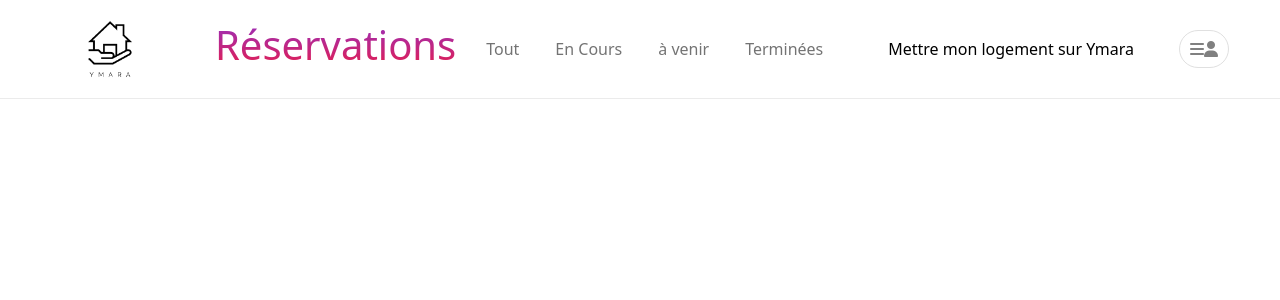
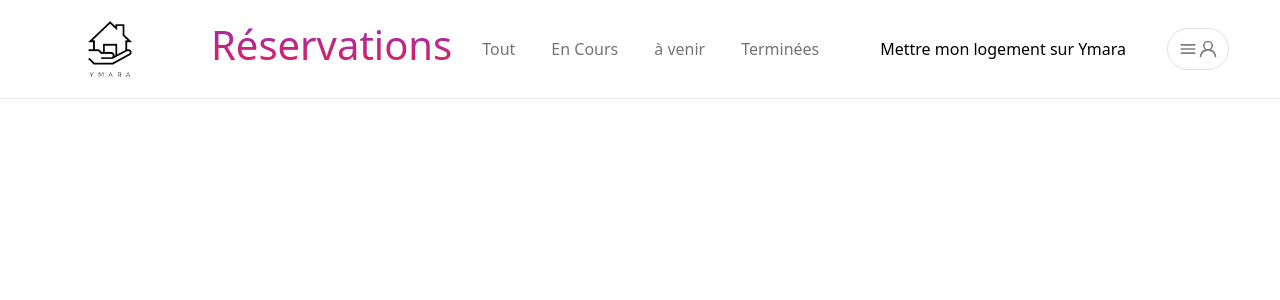
Before and after one commit to yasmine412/ProjetWeb, a Symfony app: template templates/reservation/Reservation.html.twig in a window 1280 px wide. Shown: the top 300 px of the page. Run offline with Twig, Linux system fonts and the light colour scheme; the template is opened without the code that fills it: most values are stand-ins (such as "Sample title", 1, 10 or a date in 2020); some libraries are stand-ins or nearby versions.

Commit message:
Reservation +fix recherche

```diff
--- a/templates/reservation/Reservation.html.twig
+++ b/templates/reservation/Reservation.html.twig
@@ -84,8 +84,14 @@
 
         <div class="menu" >
             <button class="dropdown_item navbar-item account-dropbtn" id="navbar-icons" onclick="dropdownFunction('#account','account-show')">
-                <i class="fa-solid fa-bars"></i>
-                <i class="fa-solid fa-user"></i>
+                {% if(app.user) %}
+                    <img style="width:20px; height:20px;" src="{{ asset('assets/menu_rose.svg') }}" >
+                    <img style="width:20px; height:20px;" src="{{ asset('assets/account_rose.svg') }}" >
+                {% else   %}
+                    <img style="width:20px; height:20px;" src="{{ asset('assets/menu_gris.svg') }}" >
+                    <img style="width:20px; height:20px;" src="{{ asset('assets/account_gris.svg') }}" >
+                {% endif %}
+
             </button>
             <div id="account" class="dropdown-menu dropdown-account-content">
 
```
Also changed, not shown: src/Repository/LogementRepository.php (+3 -4 lines).
